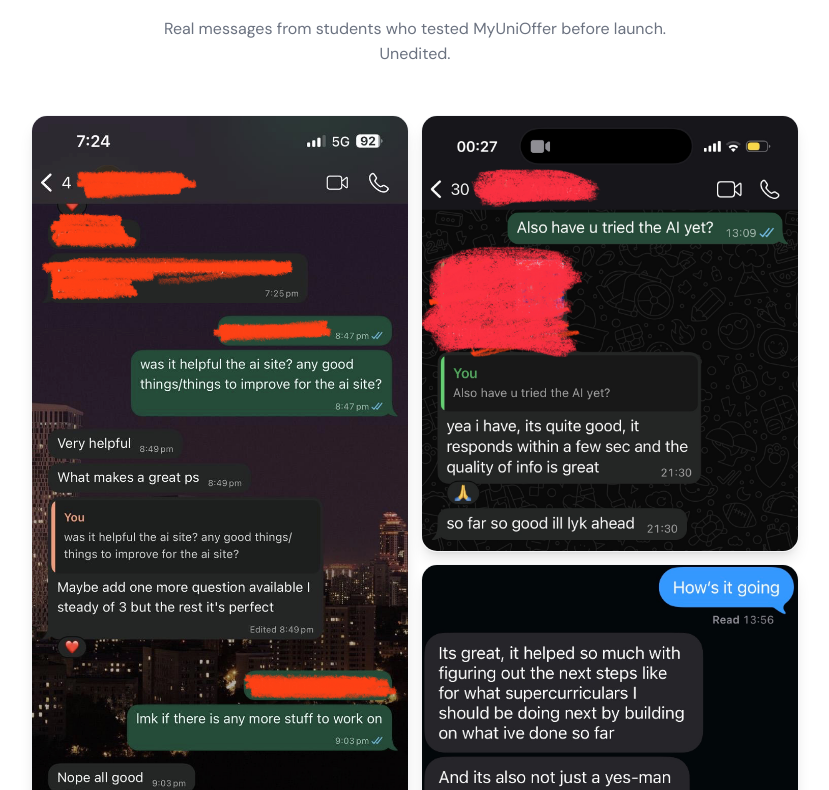
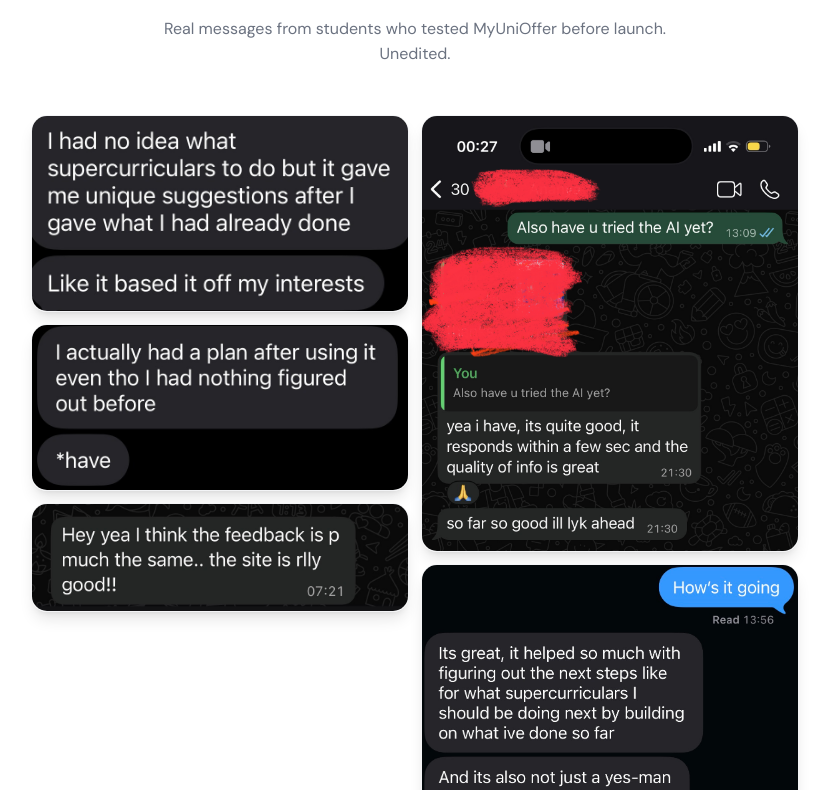
Before and after one commit to ShreyV13/myunioffer-frontend, a React (Vite) app: page / in a window 1280 px wide. Shown: the part 3510-4300 px from the top of the page, without its empty margins (225-1054 px from the left). Built offline with nearby package versions, Linux system fonts and the light colour scheme; no server answers.

Commit message:
replace first testimonial with two new ones

```diff
--- a/src/pages/WaitlistLanding.jsx
+++ b/src/pages/WaitlistLanding.jsx
@@ -251,7 +251,8 @@
           </motion.div>
           <div className="max-w-3xl mx-auto" style={{columns: '2', columnGap: '12px'}}>
             {[
-              {src: '/testimonial-1.png', delay: 0},
+              {src: '/testimonial-6.jpg', delay: 0},
+              {src: '/testimonial-7.jpg', delay: 0.05},
               {src: '/testimonial-3.jpg', delay: 0.1},
               {src: '/testimonial-2.png', delay: 0.15},
               {src: '/testimonial-5.jpg', delay: 0.2},
```
Also changed, not shown: public/testimonial-6.jpg (added), public/testimonial-7.jpg (added).
